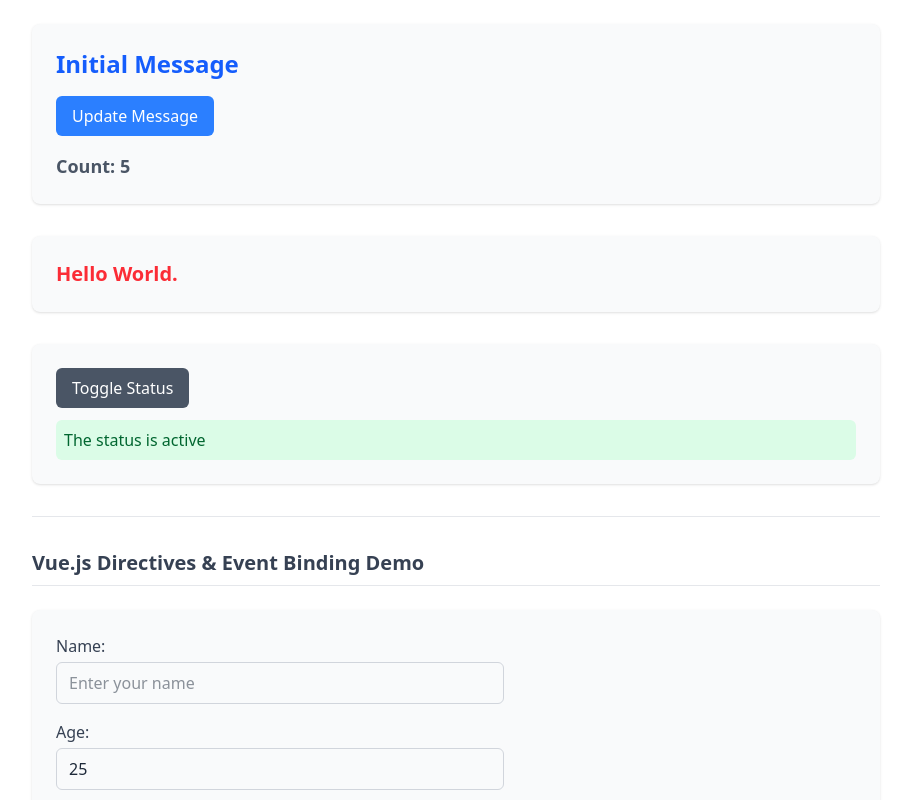
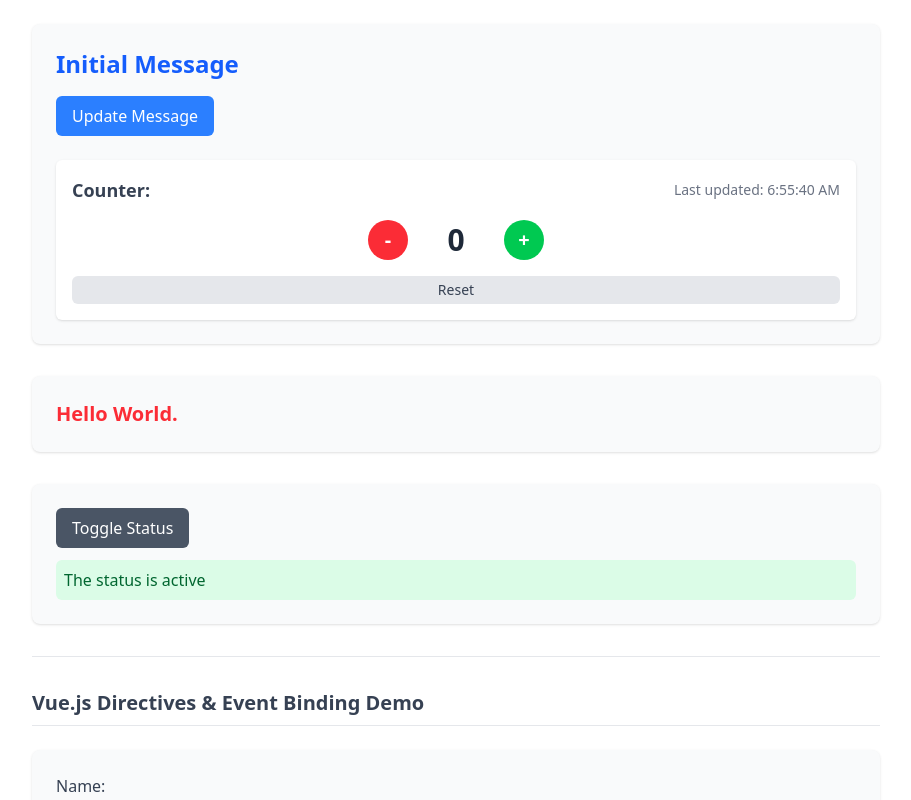
Before and after one commit to mohosin2126/vuejs-learning, a Vue app: page / in a window 1280 px wide. Shown: the top 800 px of the page, without its empty margins (184-1095 px from the left). Built offline with nearby package versions, Linux system fonts and the light colour scheme.

Commit message:
remove the counting

```diff
--- a/src/App.vue
+++ b/src/App.vue
@@ -22,7 +22,8 @@ import {
 
 // First component state
 const message = ref('Initial Message'); // message displayed in header
-const count = ref(0); // increments every second
+const count = ref(0); // counter value that can be incremented/decremented
+const lastUpdated = ref(null); // timestamp of last update
 
 // Second component state
 const helloworld = ref('Hello World.'); // static message
@@ -70,16 +71,8 @@ onBeforeMount(() => {
 
 onMounted(() => {
   console.log('onMounted - DOM is ready');
-
-  // Start interval to increase count every second
-  const timer = setInterval(() => {
-    count.value++;
-  }, 1000);
-
-  // Clean up interval before unmount
-  onBeforeUnmount(() => {
-    clearInterval(timer);
-  });
+  // Set initial timestamp
+  lastUpdated.value = new Date().toLocaleTimeString();
 });
 
 
@@ -100,6 +93,10 @@ onUpdated(() => {
 // LIFECYCLE HOOKS - UNMOUNTING
 // ===================
 
+onBeforeUnmount(() => {
+  console.log('onBeforeUnmount - component will be destroyed');
+});
+
 onUnmounted(() => {
   console.log('onUnmounted - component is destroyed');
 });
@@ -111,6 +108,22 @@ onUnmounted(() => {
 
 function updateMessage() {
   message.value = 'Updated Message at ' + new Date().toLocaleTimeString();
+  lastUpdated.value = new Date().toLocaleTimeString();
+}
+
+function incrementCount() {
+  count.value++;
+  lastUpdated.value = new Date().toLocaleTimeString();
+}
+
+function decrementCount() {
+  count.value--;
+  lastUpdated.value = new Date().toLocaleTimeString();
+}
+
+function resetCount() {
+  count.value = 0;
+  lastUpdated.value = new Date().toLocaleTimeString();
 }
 
 function toggleStatus() {
@@ -192,7 +205,41 @@ provide('appName', 'Vue Demo App');
       >
         Update Message
       </button>
-      <div class="mt-4 text-lg font-semibold text-gray-600">Count: {{ count }}</div>
+
+      <!-- Counter with manual controls instead of automatic increment -->
+      <div class="mt-6 bg-white p-4 rounded-md shadow-sm">
+        <div class="flex items-center justify-between">
+          <h3 class="text-lg font-semibold text-gray-700">Counter:</h3>
+          <div class="text-sm text-gray-500">Last updated: {{ lastUpdated }}</div>
+        </div>
+
+        <div class="flex items-center justify-center mt-4 gap-4">
+          <button
+              @click="decrementCount"
+              class="bg-red-500 hover:bg-red-600 text-white w-10 h-10 rounded-full flex items-center justify-center text-xl font-bold transition duration-200"
+          >
+            -
+          </button>
+
+          <div class="text-3xl font-bold text-gray-800 w-16 text-center">
+            {{ count }}
+          </div>
+
+          <button
+              @click="incrementCount"
+              class="bg-green-500 hover:bg-green-600 text-white w-10 h-10 rounded-full flex items-center justify-center text-xl font-bold transition duration-200"
+          >
+            +
+          </button>
+        </div>
+
+        <button
+            @click="resetCount"
+            class="mt-4 w-full bg-gray-200 hover:bg-gray-300 text-gray-700 px-3 py-1 rounded-md font-medium text-sm transition duration-200"
+        >
+          Reset
+        </button>
+      </div>
     </section>
 
     <!-- ===================
```
